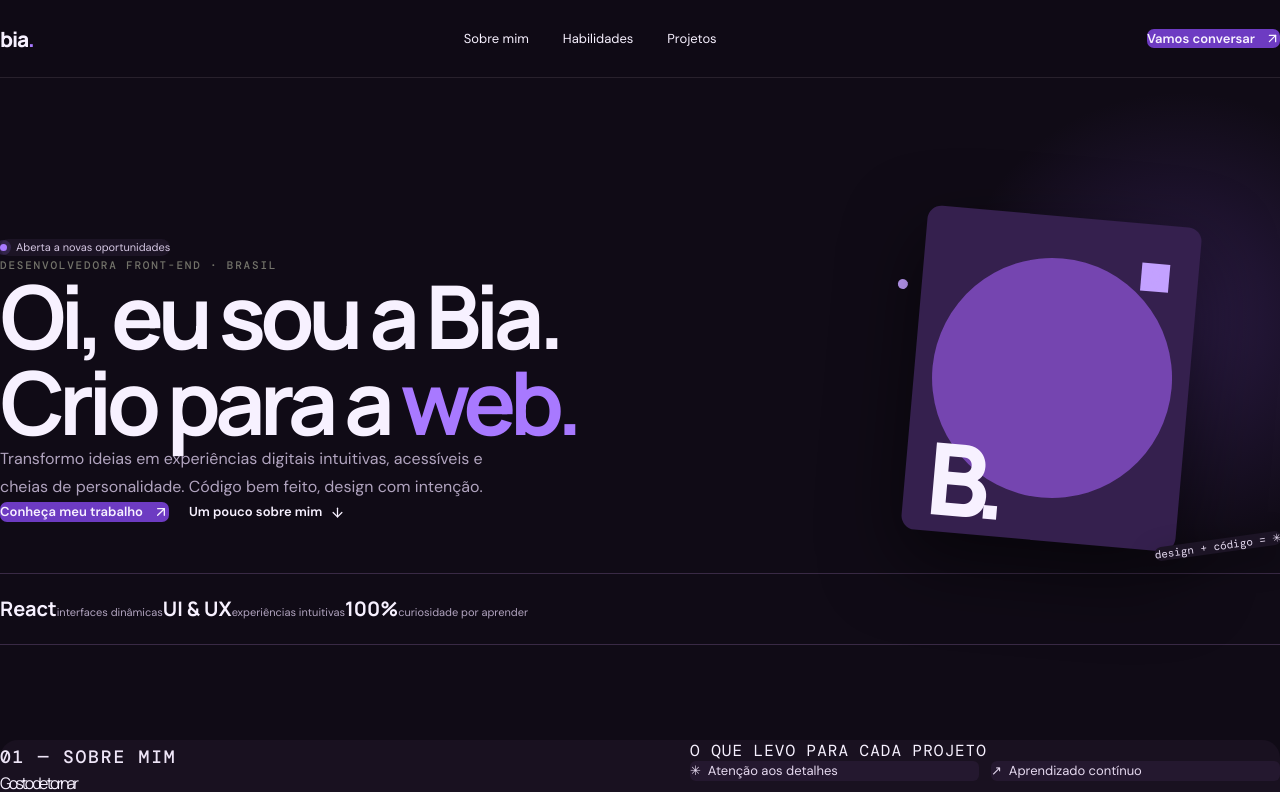
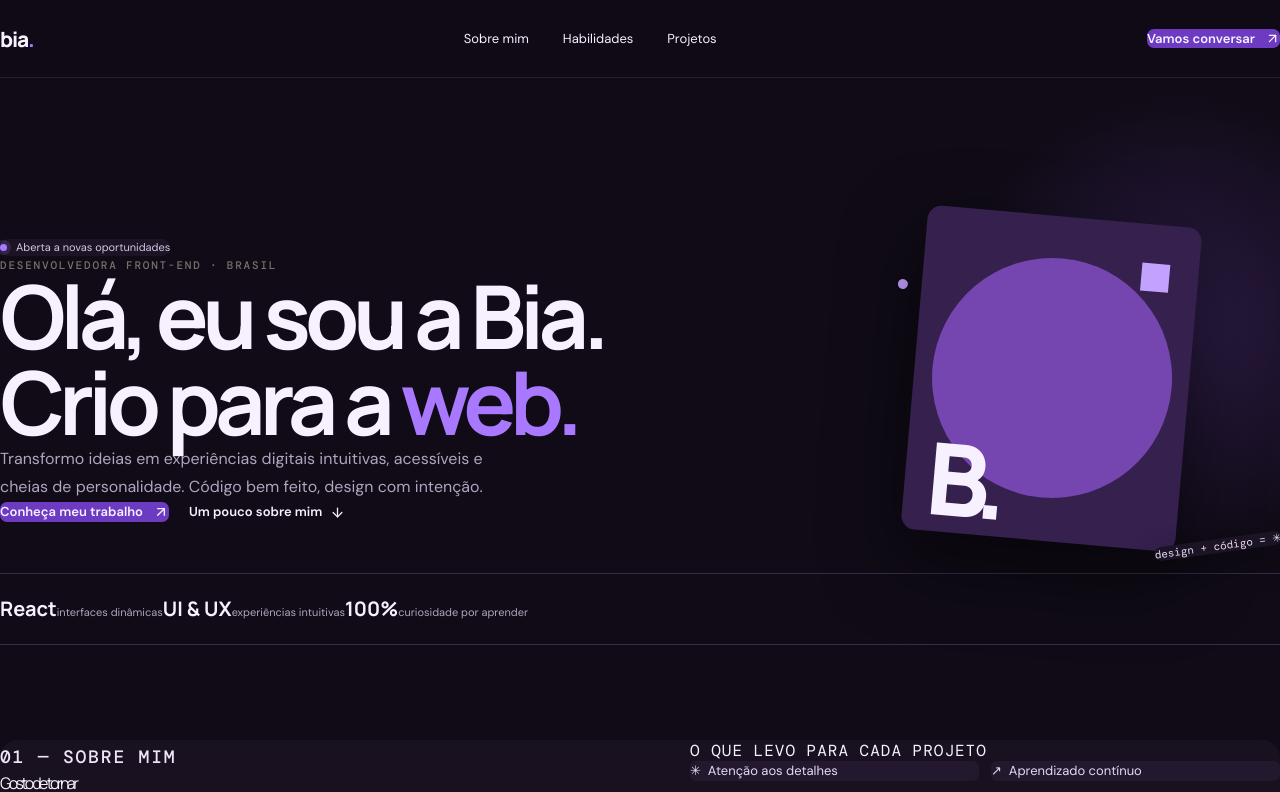
Before and after one commit to Chokiwars/Portifolio, a React (Vite) app: page / in a window 1280 px wide. Shown: the top 792 px of the page. Built offline with nearby package versions, Linux system fonts and the light colour scheme.

Commit message:
fix: correct greeting text in HeroSection component

```diff
--- a/src/pages/Home/components/HeroSection.jsx
+++ b/src/pages/Home/components/HeroSection.jsx
@@ -8,7 +8,7 @@ export default function HeroSection() {
           <div className="reveal">
             <div className="availability"><i /> Aberta a novas oportunidades</div>
             <p className="eyebrow">DESENVOLVEDORA FRONT-END · BRASIL</p>
-            <h1 className="font-display text-[clamp(52px,7vw,88px)] font-bold leading-[.98] tracking-[-6px]">Oi, eu sou a Bia.<br />Crio para a <em className="text-lilac not-italic">web.</em></h1>
+            <h1 className="font-display text-[clamp(52px,7vw,88px)] font-bold leading-[.98] tracking-[-6px]">Olá, eu sou a Bia.<br />Crio para a <em className="text-lilac not-italic">web.</em></h1>
             <p className="hero-copy">Transformo ideias em experiências digitais intuitivas, acessíveis e cheias de personalidade. Código bem feito, design com intenção.</p>
             <div className="hero-actions">
               <a className="button" href="#projetos">Conheça meu trabalho <ArrowUpRight size={16} /></a>
```
